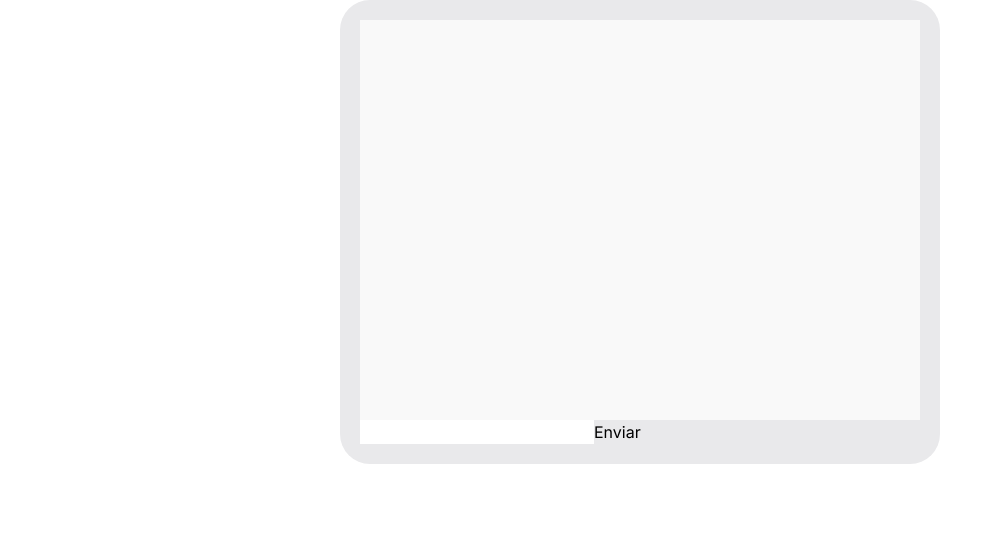
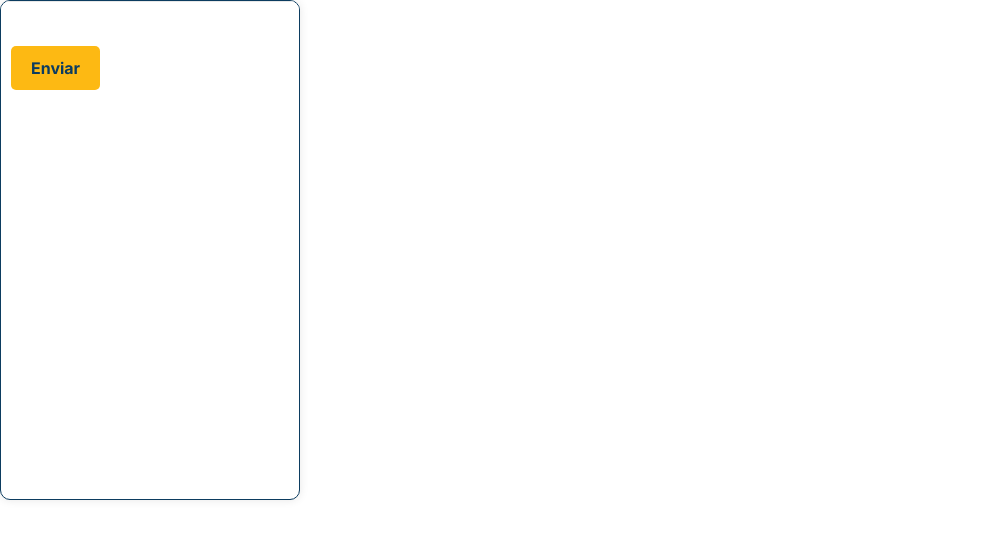
Before and after one commit to NAUJVZLA/next-chat-bot, a Next.js app: page /nav in a window 1280 px wide. Shown: the top 538 px of the page, without its empty margins (0-1003 px from the left). Built offline with nearby package versions, Linux system fonts and the light colour scheme.

Commit message:
chat con otro estilo

```diff
--- a/app/globals.css
+++ b/app/globals.css
@@ -75,75 +75,122 @@
 
 
 
-
-
-
-
-
+/* Contenedor principal del chatbot */
 .chatbot-container {
-  max-width: 600px;
-  margin: 0 auto;
-  padding: 20px;
-  background-color: #e9e9eb;
-  border-radius: 30px;
+  width: 300px;
+  /* Ancho fijo del chat */
+  height: 500px;
+  /* Altura fija del chat */
+  border: 1px solid #0C3C60;
+  /* Borde azul oscuro, color típico de Bancolombia */
+  border-radius: 10px;
+  /* Esquinas redondeadas */
+  display: flex;
+  /* Usamos flexbox para organizar los elementos */
+  flex-direction: column;
+  /* Elementos apilados verticalmente */
+  overflow: hidden;
+  /* Oculta cualquier contenido que se salga del contenedor */
+  box-shadow: 0 0 10px rgba(0, 0, 0, 0.1);
+  /* Sombra suave alrededor del chat */
+  background-color: #FFFFFF;
+  /* Fondo blanco */
 }
 
-.chat-box {
-  border: 1px solid #ddd;
-  border-radius: 8px;
-  overflow: hidden;
+/* Contenedor de los mensajes */
+.message-user {
+  flex-grow: 1;
+  /* Ocupa todo el espacio disponible */
+  overflow-y: auto;
+  /* Permite scroll vertical si hay muchos mensajes */
+  padding: 20px;
+  /* Espacio interno */
+  background-color: #F5F7FA;
+  /* Fondo gris claro para los mensajes */
 }
 
-.messages {
-  height: 400px;
-  overflow-y: auto;
-  padding: 20px;
-  background-color: #f9f9f9;
+/* Estilo para cada mensaje individual */
+.message {
+  margin-bottom: 10px;
+  /* Espacio entre mensajes */
+  padding: 10px;
+  /* Espacio interno del mensaje */
+  border-radius: 5px;
+  /* Esquinas redondeadas para los mensajes */
+  max-width: 80%;
+  /* Ancho máximo del mensaje */
 }
 
-.message {
-  margin-bottom: 15px;
-  padding: 10px;
-  border-radius: 18px;
-  max-width: 80%;
+/* Estilo para los mensajes del usuario */
+.message.user {
+  background-color: #E8F1F8;
+  /* Azul claro para mensajes del usuario */
+  align-self: flex-end;
+  /* Alinea a la derecha */
+  color: #0C3C60;
+  /* Texto azul oscuro */
 }
 
-.user {
-  background-color: #007bff;
-  color: white;
-  align-self: flex-end;
-  margin-left: auto;
+/* Estilo para los mensajes del bot */
+.message.bot {
+  background-color: #0C3C60;
+  /* Azul oscuro para mensajes del bot */
+  color: #FFFFFF;
+  /* Texto blanco */
+  align-self: flex-start;
+  /* Alinea a la izquierda */
 }
 
-.bot {
-  background-color: #e9e9eb;
-  color: black;
+/* Contenedor para el input y el botón */
+.input-container {
+  display: flex;
+  /* Usa flexbox para alinear input y botón */
+  padding: 10px;
+  /* Espacio interno */
+  background-color: #FFFFFF;
+  /* Fondo blanco */
+  border-top: 1px solid #E8E8E8;
+  /* Borde superior sutil */
 }
 
-.input-area {
-  display: flex;
-  padding: 20px;
-  background-color: white;
+/* Estilo para el input de texto */
+.input-container input {
+  flex-grow: 1;
+  /* Ocupa todo el espacio disponible */
+  padding: 10px;
+  /* Espacio interno */
+  border: 1px solid #0C3C60;
+  /* Borde azul oscuro */
+  border-radius: 5px;
+  /* Esquinas redondeadas */
+  font-size: 14px;
+  /* Tamaño de fuente */
 }
 
-.input-area input {
-  flex-grow: 1;
-  padding: 10px;
-  border: 1px solid #ddd;
-  border-radius: 4px;
-  margin-right: 10px;
+/* Estilo para el botón de enviar */
+.boton {
+  background-color: #FDB913;
+  /* Amarillo característico de Bancolombia */
+  color: #0C3C60;
+  /* Texto azul oscuro */
+  border: none;
+  /* Sin borde */
+  padding: 10px 20px;
+  /* Espacio interno */
+  border-radius: 5px;
+  /* Esquinas redondeadas */
+  margin-left: 10px;
+  /* Espacio a la izquierda del botón */
+  cursor: pointer;
+  /* Cambia el cursor a una mano al pasar por encima */
+  font-weight: bold;
+  /* Texto en negrita */
+  transition: background-color 0.3s;
+  /* Transición suave al cambiar de color */
 }
 
-.input-area button {
-  padding: 10px 20px;
-  background-color: #007bff;
-  color: white;
-  border: none;
-  border-radius: 4px;
-  cursor: pointer;
+/* Efecto al pasar el mouse por encima del botón */
+.boton:hover {
+  background-color: #F0A500;
+  /* Amarillo más oscuro al pasar el mouse */
 }
-
-.input-area button:disabled {
-  background-color: #cccccc;
-  cursor: not-allowed;
-}
--- a/components/chat/chatBot.tsx
+++ b/components/chat/chatBot.tsx
@@ -1,75 +1,123 @@
-// components/RuleChatbot.tsx
-import React, { useState, KeyboardEvent, ChangeEvent } from 'react';
+// importamos las herramientas que tienen reat
+import React, { useState, KeyboardEvent, ChangeEvent, useRef, useEffect } from 'react';
 
-// Definimos el tipo para las reglas del chatbot
+// definimos que reglas recibe para sabeer que responder
 type Rule = {
-    keywords: string[];
-    response: string;
+    keywords: string[];  // palabras clave que va a  buscar
+    response: string;    // respuesta del chatbot
 };
 
-// Definimos las reglas del chatbot
+// aquí están todas las reglas del chatbot lo que va a responder dependiedno que escriben
 const rules: Rule[] = [
-    // Saludos y bienvenida
-    { keywords: ['hola', 'buenos días', 'buenas tardes'], response: '¡Bienvenido a nuestra tienda online! ¿En qué puedo ayudarte hoy?' },
+    // saludos y bienvenida
+    {
+        keywords: ['hola', 'buenos días', 'buenas tardes', 'buenas noches', 'saludos', 'qué tal'],
+        response: '¡Bienvenido a nuestra tienda online de moda! ¿En qué puedo ayudarte hoy?'
+    },
 
-    // Categorías principales
-    { keywords: ['producto', 'artículo', 'ropa', 'prendas'], response: 'Ofrecemos ropa para toda la familia. ¿Buscas algo para niños, adultos, mujeres o niñas?' },
-    { keywords: ['niño', 'ropa de niño'], response: 'En nuestra sección de niños tenemos camisetas, pantalones, shorts y más. ¿Qué edad tiene el niño?' },
-    { keywords: ['adulto', 'hombre', 'ropa de hombre'], response: 'Para hombres tenemos camisas, pantalones, trajes y ropa deportiva. ¿Buscas algo formal o casual?' },
-    { keywords: ['mujer', 'ropa de mujer'], response: 'Nuestra colección de mujeres incluye vestidos, blusas, faldas y más. ¿Qué estilo te interesa?' },
-    { keywords: ['niña', 'ropa de niña'], response: 'Para niñas ofrecemos vestidos, faldas, pantalones y conjuntos adorables. ¿Qué edad tiene la niña?' },
+    // Ropa de niños
+    {
+        keywords: ['ropa de niño', 'ropa', 'ropa de nino', 'ropa infantil', 'ropa para niños', 'moda infantil', 'ropa de bebé', 'prendas infantiles'],
+        response: 'Tenemos una amplia selección de ropa para niños y bebés. ¿Buscas algo específico como camisetas, pantalones, pijamas o ropa deportiva para niños?'
+    },
 
-    // Tallas y medidas
-    { keywords: ['talla', 'medida', 'guía de tallas'], response: 'Tenemos una guía de tallas detallada en nuestro sitio. ¿Necesitas ayuda con alguna talla en particular?' },
+    // Ropa de adultos - Hombres
+    {
+        keywords: ['ropa de hombre', 'moda masculina', 'prendas para caballero', 'ropa de caballero', 'vestimenta masculina'],
+        response: 'Nuestra sección de hombres ofrece una gran variedad. ¿Estás buscando ropa casual, formal, deportiva o accesorios para hombre?'
+    },
 
-    // Precios y pagos
-    { keywords: ['precio', 'costo', 'pago', 'tarjeta', 'efectivo'], response: 'Aceptamos múltiples formas de pago, incluyendo tarjetas y PayPal. ¿Tienes alguna duda sobre los precios o métodos de pago?' },
+    // Ropa de adultos - Mujeres
+    {
+        keywords: ['ropa de mujer', 'moda femenina', 'prendas para dama', 'ropa de dama', 'vestimenta femenina'],
+        response: 'En nuestra sección de mujeres encontrarás todo tipo de prendas. ¿Te interesa ropa casual, vestidos, ropa deportiva o quizás accesorios?'
+    },
 
-    // Envíos y entregas
-    { keywords: ['envío', 'entrega', 'tiempo de entrega'], response: 'Realizamos envíos a todo el país. El tiempo estándar es de 3-5 días hábiles. ¿Necesitas más detalles sobre envíos?' },
+    // Tallas especiales
+    {
+        keywords: ['tallas grandes', 'tallas pequeñas', 'ropa xl', 'ropa xxl', 'tallas extra'],
+        response: 'Ofrecemos una amplia gama de tallas para todos los cuerpos. ¿Necesitas ayuda para encontrar tu talla ideal?'
+    },
+
+    // Descuentos y ofertas
+    {
+        keywords: ['descuento', 'oferta', 'promoción', 'rebajas', 'liquidación', 'sale'],
+        response: '¡Tenemos grandes descuentos! Actualmente ofrecemos hasta 50% de descuento en nuestra colección de temporada. ¿Te gustaría ver nuestras ofertas destacadas?'
+    },
+
+    // Ubicación
+    {
+        keywords: ['ubicación', 'dirección', 'tienda física', 'local', 'sucursal'],
+        response: 'Nuestra tienda principal está ubicada en el centro comercial Plaza Mayor, calle Principal #123. También tenemos sucursales en otras ciudades. ¿Necesitas la dirección de alguna en particular?'
+    },
+
+    // Horarios
+    {
+        keywords: ['horario', 'hora de atención', 'cuándo abren', 'cuándo cierran'],
+        response: 'Nuestras tiendas físicas están abiertas de lunes a sábado de 10:00 AM a 9:00 PM, y los domingos de 11:00 AM a 7:00 PM. Nuestra tienda online está disponible 24/7.'
+    },
+
+    // Envíos
+    {
+        keywords: ['hacen envios?', 'hacen envios ?', 'envios', 'delivery', 'entrega', 'shipping'],
+        response: 'Sí, realizamos envíos a todo el país. Los tiempos de entrega varían según la ubicación, pero generalmente son de 3 a 5 días hábiles. ¿Necesitas información sobre costos de envío?'
+    },
+
+    // WhatsApp
+    {
+        keywords: ['tienen whatsapp ?', 'tienen whatsapp', 'dame tu contacto', 'número de teléfono', 'chat'],
+        response: 'Puedes contactarnos por WhatsApp al número +573147327452. Estamos disponibles para chat de lunes a viernes de 9:00 AM a 6:00 PM.'
+    },
+
+    // Métodos de pago
+    {
+        keywords: ['pago', 'forma de pago', 'tarjeta', 'efectivo', 'transferencia', 'paypal'],
+        response: 'Aceptamos múltiples formas de pago: tarjetas de crédito/débito, PayPal, transferencias bancarias y pago contra entrega en algunas zonas. ¿Tienes alguna preferencia en particular?'
+    },
+
+    // Cuentas bancarias
+    {
+        keywords: ['cuenta bancaria', 'depósito', 'banco', 'número de cuenta'],
+        response: 'Tenemos cuentas en los principales bancos del país. Si deseas hacer un depósito o transferencia, puedo proporcionarte los detalles de la cuenta que prefieras. ¿De qué banco te gustaría la información?'
+    },
 
     // Devoluciones y cambios
-    { keywords: ['devolución', 'cambio', 'reembolso'], response: 'Ofrecemos devoluciones gratuitas dentro de los 30 días. ¿Quieres conocer más sobre nuestra política de devoluciones?' },
+    {
+        keywords: ['devolución', 'cambio', 'reembolso', 'garantía'],
+        response: 'Ofrecemos devoluciones y cambios gratuitos dentro de los 30 días posteriores a la compra. ¿Necesitas más detalles sobre nuestra política de devoluciones?'
+    },
 
-    // Ofertas y promociones
-    { keywords: ['oferta', 'descuento', 'promoción'], response: 'Actualmente tenemos descuentos de hasta el 30% en ropa de temporada. ¿Te interesa alguna categoría en particular?' },
+    // Novedades y tendencias
+    {
+        keywords: ['novedades', 'nueva colección', 'tendencias', 'moda actual'],
+        response: '¡Nuestra nueva colección de temporada acaba de llegar! Incluye las últimas tendencias en moda para toda la familia. ¿Te gustaría ver algunos de nuestros artículos destacados?'
+    },
 
     // Atención al cliente
-    { keywords: ['ayuda', 'atención al cliente', 'asistencia'], response: 'Nuestro equipo está disponible de lunes a viernes de 9:00 a 18:00. ¿En qué podemos ayudarte?' },
-
-    // Materiales y cuidado
-    { keywords: ['material', 'tela', 'cuidado'], response: 'Usamos materiales de alta calidad. Cada prenda tiene instrucciones específicas de cuidado. ¿Tienes dudas sobre algún material?' },
-
-    // Colecciones y temporadas
-    { keywords: ['colección', 'temporada', 'nueva llegada'], response: '¡Nuestra colección de primavera/verano acaba de llegar! ¿Quieres que te muestre las últimas tendencias?' },
-
-    // Accesorios
-    { keywords: ['accesorio', 'complemento', 'joyería'], response: 'Tenemos una amplia gama de accesorios, desde bolsos hasta joyería. ¿Buscas algo en particular?' },
-
-    // Programa de fidelidad
-    { keywords: ['puntos', 'fidelidad', 'recompensas'], response: 'Nuestro programa de fidelidad te permite ganar puntos en cada compra. ¿Quieres saber más sobre los beneficios?' },
-
-    // Sostenibilidad
-    { keywords: ['sostenible', 'ecológico', 'medio ambiente'], response: 'Nos comprometemos con la moda sostenible. Muchas de nuestras prendas están hechas con materiales reciclados.' },
-
-    // Personalización
-    { keywords: ['personalizar', 'customizar', 'a medida'], response: 'Ofrecemos servicios de personalización para ciertos artículos. ¿Te interesa personalizar alguna prenda?' },
-
-    // Redes sociales
-    { keywords: ['instagram', 'facebook', 'redes sociales'], response: '¡Síguenos en Instagram y Facebook para ver nuestras últimas colecciones y ofertas exclusivas!' },
-
-    // Opiniones y reseñas
-    { keywords: ['opinión', 'reseña', 'comentario'], response: 'Puedes ver las opiniones de otros clientes en cada producto. ¿Buscas información sobre algún artículo en particular?' },
-
-    // Información de la empresa
-    { keywords: ['sobre nosotros', 'historia', 'empresa'], response: 'Somos una empresa familiar con más de 20 años en el sector de la moda. ¿Quieres saber más sobre nuestra historia?' },
+    {
+        keywords: ['atención al cliente', 'servicio al cliente', 'ayuda', 'asistencia'],
+        response: 'Nuestro equipo de atención al cliente está disponible para ayudarte. ¿Tienes alguna pregunta o inquietud específica en la que podamos asistirte?'
+    }
 ];
 
+// Esta es la función principal del chatbot
 const RuleChatbot: React.FC = () => {
+    // Guardamos los mensajes del chat
     const [messages, setMessages] = useState<Array<{ role: string; content: string }>>([]);
+    // Guardamos lo que el usuario está escribiendo
     const [input, setInput] = useState('');
+    // Creamos una referencia para el final de los mensajes
+    const messagesEndRef = useRef<HTMLDivElement>(null);
 
-    // Función para procesar el mensaje del usuario y obtener una respuesta
+    // Esta función hace que el chat se desplace hacia abajo automáticamente
+    const scrollToBottom = () => {
+        messagesEndRef.current?.scrollIntoView({ behavior: "smooth" });
+    };
+
+    // Usamos esta función cada vez que hay nuevos mensajes
+    useEffect(scrollToBottom, [messages]);
+
+    // Esta función busca la respuesta correcta para el mensaje del usuario
     const processMessage = (userInput: string): string => {
         const lowercasedInput = userInput.toLowerCase();
         for (const rule of rules) {
@@ -80,54 +128,59 @@ const RuleChatbot: React.FC = () => {
         return "Lo siento, no entiendo tu pregunta. ¿Podrías reformularla?";
     };
 
-    // Función para enviar mensajes
+    // esta función envía el mensaje del usuario y obtiene la respuesta del bot
     const sendMessage = () => {
         if (input.trim() === '') return;
 
-        // Agregamos el mensaje del usuario al estado
+        // agregamos el mensaje del usuario
         setMessages(prevMessages => [...prevMessages, { role: 'user', content: input }]);
 
-        // Procesamos el mensaje y obtenemos la respuesta
+        // obtenemos la respuesta del bot
         const botResponse = processMessage(input);
 
-        // Agregamos la respuesta del bot al estado
+        // agregamos la respuesta del bot
         setMessages(prevMessages => [...prevMessages, { role: 'bot', content: botResponse }]);
 
-        // Limpiamos el input
+        // dejamos limpio el cuadro de texto
         setInput('');
     };
 
-    // Manejador para el cambio en el input
+    // esta función se activa cuando el usuario escribe en el cuadro de texto
     const handleInputChange = (e: ChangeEvent<HTMLInputElement>) => {
         setInput(e.target.value);
     };
 
-    // Manejador para la tecla "Enter"
+    // esta función se activa cuando el usuario presiona una tecla
     const handleKeyPress = (e: KeyboardEvent<HTMLInputElement>) => {
         if (e.key === 'Enter') {
             sendMessage();
         }
     };
 
+    // aquí estructuramos el chat
     return (
         <div className="chatbot-container">
-            <div className="messages">
+            <div className="message.user">
                 {messages.map((message, index) => (
                     <div key={index} className={`message ${message.role}`}>
                         {message.content}
                     </div>
                 ))}
+                <div ref={messagesEndRef} />
             </div>
-            <input
+            <input className='input-container'
                 type="text"
                 value={input}
                 onChange={(e) => setInput(e.target.value)}
                 onKeyPress={(e) => e.key === 'Enter' && sendMessage()}
             />
-            <button onClick={sendMessage}>Enviar</button>
+            <div>
+                <button className='boton' onClick={sendMessage}>Enviar</button>
+            </div>
+
         </div>
     );
-
 };
 
+// exportamos el chatbot para que se pueda usar en otras partes de la aplicación
 export default RuleChatbot;
```
